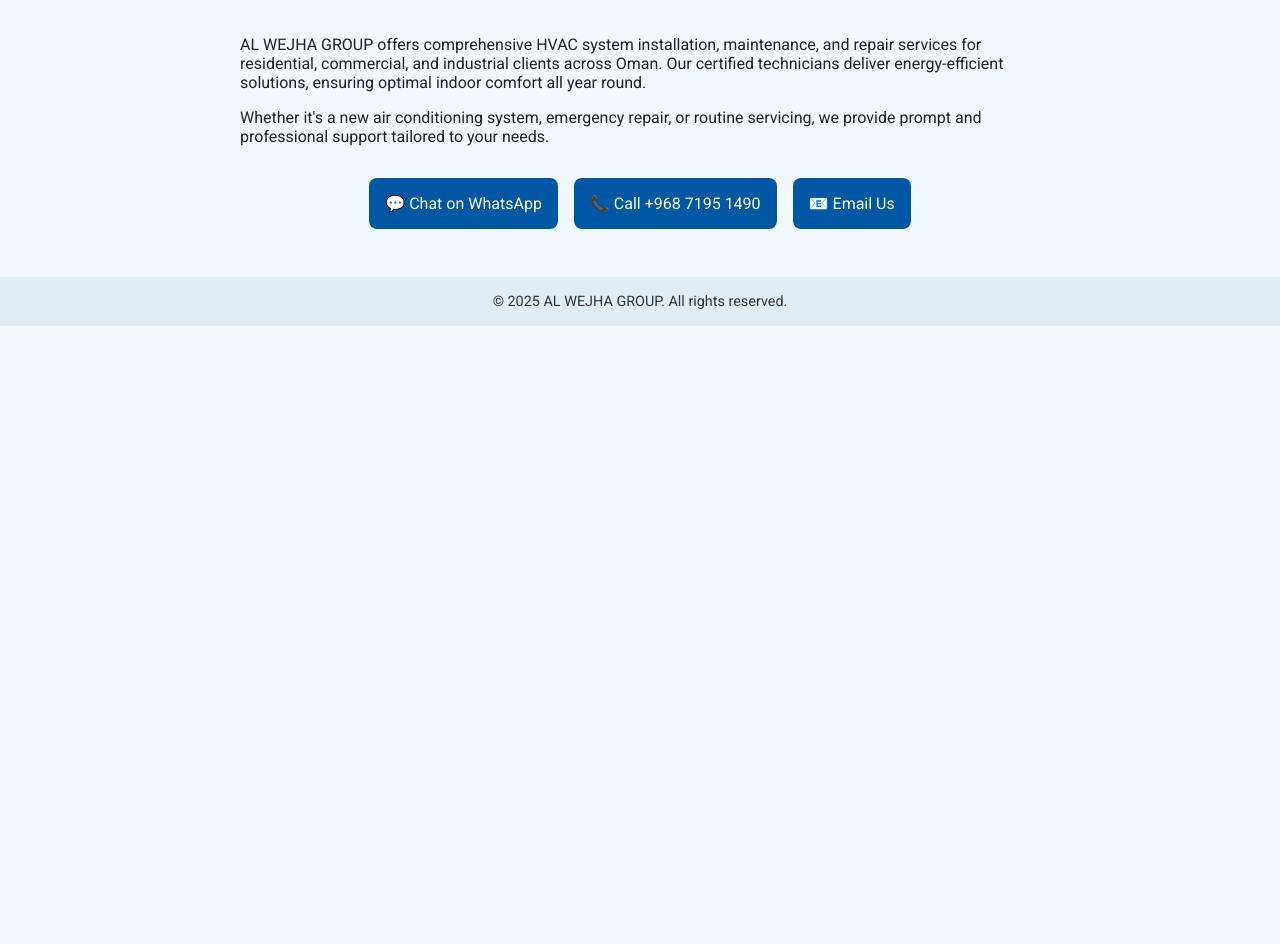
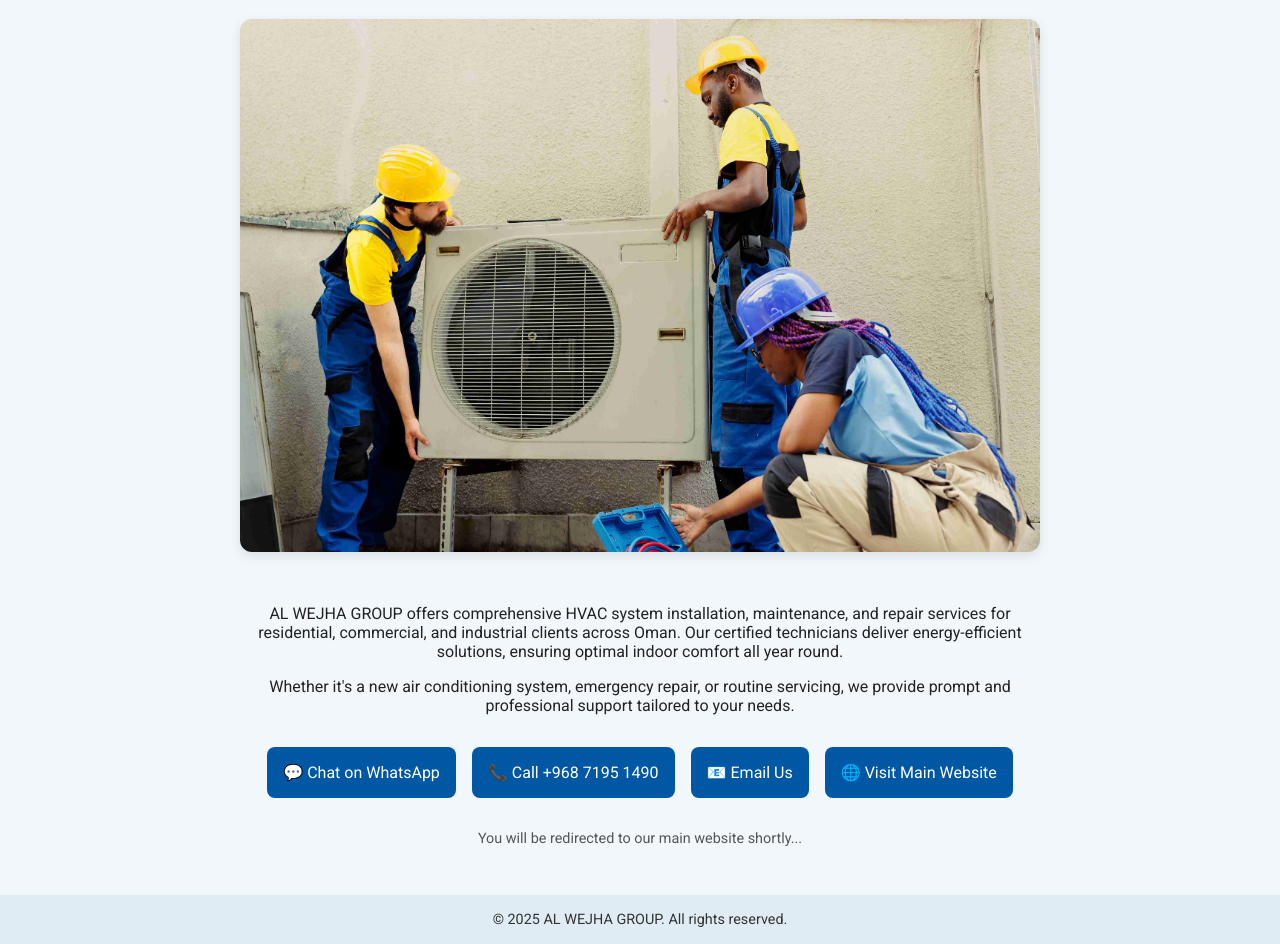
Before and after one commit to imferoz/hvac-landing, a plain HTML site: page index.html in a window 1280 px wide. Shown: the part 214-1158 px from the top of the page. Before the commit the page ends 800 px from the top, so only its background shows below. Drawn offline with Linux system fonts and the light colour scheme.

Commit message:
Update index.html

```diff
--- a/index.html
+++ b/index.html
@@ -7,7 +7,13 @@
   <meta name="description" content="AL WEJHA GROUP offers professional HVAC installation, repair, and maintenance services across Oman for residential, commercial, and industrial needs." />
   <meta name="keywords" content="HVAC Oman, HVAC installation, HVAC maintenance, air conditioning Oman, HVAC repair, AC repair Oman, AL WEJHA GROUP" />
   <meta name="author" content="AL WEJHA GROUP" />
+
+  <!-- Optional redirect after 10 seconds -->
+  <meta http-equiv="refresh" content="10; url=https://www.alwejhagroup.com" />
+
+  <!-- Fonts -->
   <link href="https://fonts.googleapis.com/css2?family=Roboto:wght@400;700&display=swap" rel="stylesheet">
+
   <style>
     body {
       font-family: 'Roboto', sans-serif;
@@ -33,6 +39,15 @@
       max-width: 800px;
       margin: 2rem auto;
       padding: 1rem;
+      text-align: center;
+    }
+
+    section img {
+      max-width: 100%;
+      height: auto;
+      border-radius: 12px;
+      box-shadow: 0 4px 12px rgba(0, 0, 0, 0.1);
+      margin-bottom: 2rem;
     }
 
     .cta-buttons {
@@ -56,6 +71,12 @@
       background: #003f7f;
     }
 
+    .redirect-note {
+      margin-top: 2rem;
+      font-size: 0.9rem;
+      color: #555;
+    }
+
     footer {
       text-align: center;
       padding: 1rem;
@@ -71,6 +92,13 @@
       }
     }
   </style>
+
+  <script>
+    // Optional fallback JavaScript redirect after 10 seconds
+    setTimeout(() => {
+      window.location.href = "https://www.alwejhagroup.com";
+    }, 10000);
+  </script>
 </head>
 <body>
 
@@ -80,6 +108,8 @@
   </header>
 
   <section>
+    <img src="hvac.jpg" alt="HVAC Service in Oman by AL WEJHA GROUP">
+
     <p>
       AL WEJHA GROUP offers comprehensive HVAC system installation, maintenance, and repair services for residential, commercial, and industrial clients across Oman.
       Our certified technicians deliver energy-efficient solutions, ensuring optimal indoor comfort all year round.
@@ -93,6 +123,11 @@
       <a href="https://wa.me/968779271055" target="_blank">💬 Chat on WhatsApp</a>
       <a href="tel:+96871951490">📞 Call +968 7195 1490</a>
       <a href="mailto:business@alwejhagroup.com">📧 Email Us</a>
+      <a href="https://www.alwejhagroup.com">🌐 Visit Main Website</a>
+    </div>
+
+    <div class="redirect-note">
+      You will be redirected to our main website shortly...
     </div>
   </section>
 
```
